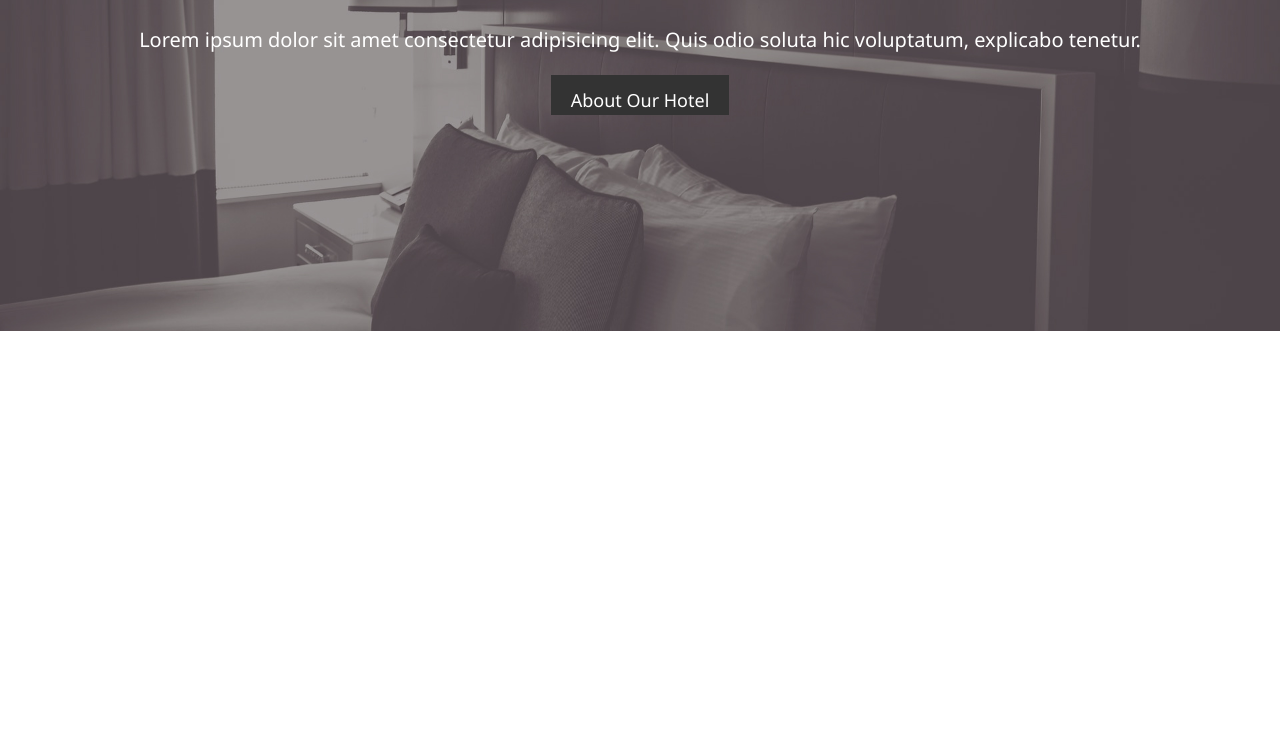
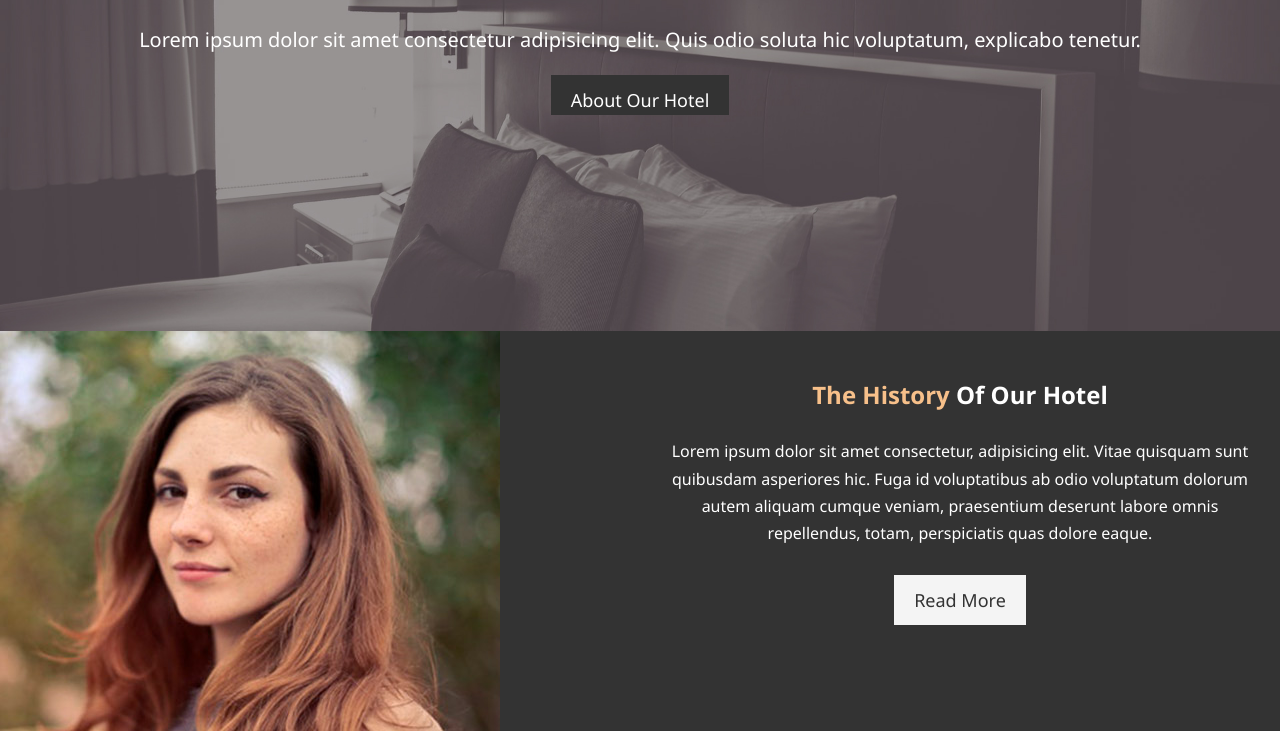
Before and after one commit to abhinavg916/hotel-website, a plain HTML site: page index.html in a window 1280 px wide. Shown: the part 336-1067 px from the top of the page. Before the commit the page ends 800 px from the top, so only its background shows below. Drawn offline with Linux system fonts and the light colour scheme.

Commit message:
Add Hotel Info Section

```diff
--- a/css/style.css
+++ b/css/style.css
@@ -28,7 +28,7 @@ p {
 
 /* Utility Class */
 
-/* Universal Class which are common through out the webpage */
+/* It is universal class which is common through out the webpage */
 
 .container {
     margin: auto;
@@ -58,6 +58,26 @@ p {
 .btn:hover {
     background: #f7c08A;
     color: #333;
+}
+
+.btn-light {
+    background: #f4f4f4;
+    color: #333;
+}
+
+.bg-dark {
+    background: #333;
+    color: white;
+}
+
+.bg-light {
+    background: #f4f4f4;
+    color: #333;
+}
+
+.bg-primary {
+    background: #333;
+    color: #f7c08A;
 }
 
 /* NavBar */
@@ -119,3 +139,29 @@ p {
     padding: 20px;
     line-height: 1.7em;
 }
+
+/* Home Info */
+
+#home-info {
+    height: 400px;
+}
+
+#home-info .info-img {
+    float: left;
+    width: 50%;
+    background: url("../img/person-1.jpg") no-repeat;
+    min-height: 100%;
+}
+
+#home-info .info-content {
+    float: right;
+    width: 50%;
+    height: 100;
+    text-align: center;
+    padding: 50px 30px;
+    overflow: hidden;
+}
+
+#home-info .info-content p {
+    padding-bottom: 30px;
+}
--- a/index.html
+++ b/index.html
@@ -34,8 +34,15 @@
             </div>
         </div>
     </header>
-    <section id="home-info">
-
+    <section id="home-info" class="bg-dark">
+        <div class="info-img"></div>
+        <div class="info-content">
+            <h2><span class="text-primary">The History</span> Of Our Hotel</h2>
+            <p>Lorem ipsum dolor sit amet consectetur, adipisicing elit. Vitae quisquam sunt quibusdam asperiores hic.
+                Fuga id voluptatibus ab odio voluptatum dolorum autem aliquam cumque veniam, praesentium deserunt labore
+                omnis repellendus, totam, perspiciatis quas dolore eaque.</p>
+            <a href="" class="btn btn-light">Read More</a>
+        </div>
     </section>
 </body>
 
```
